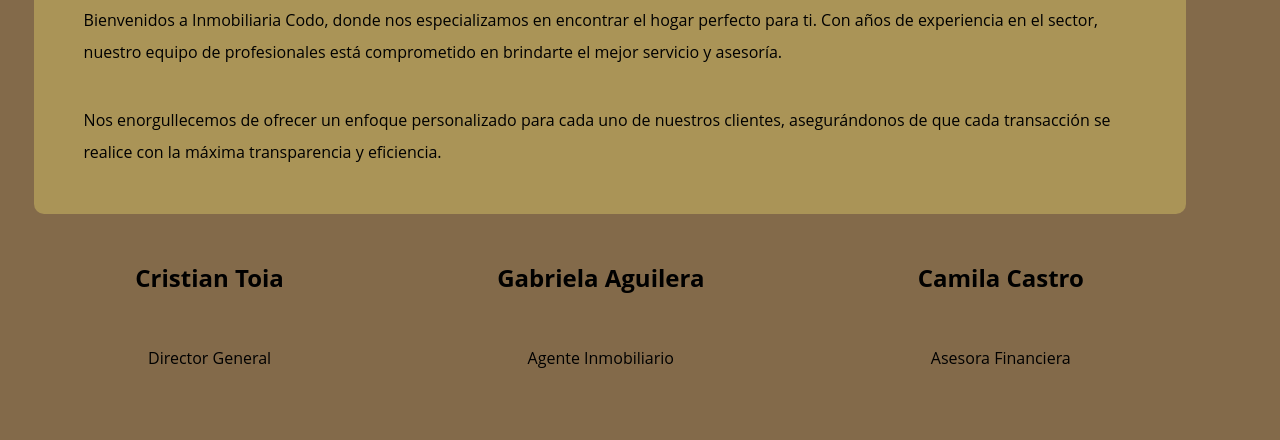
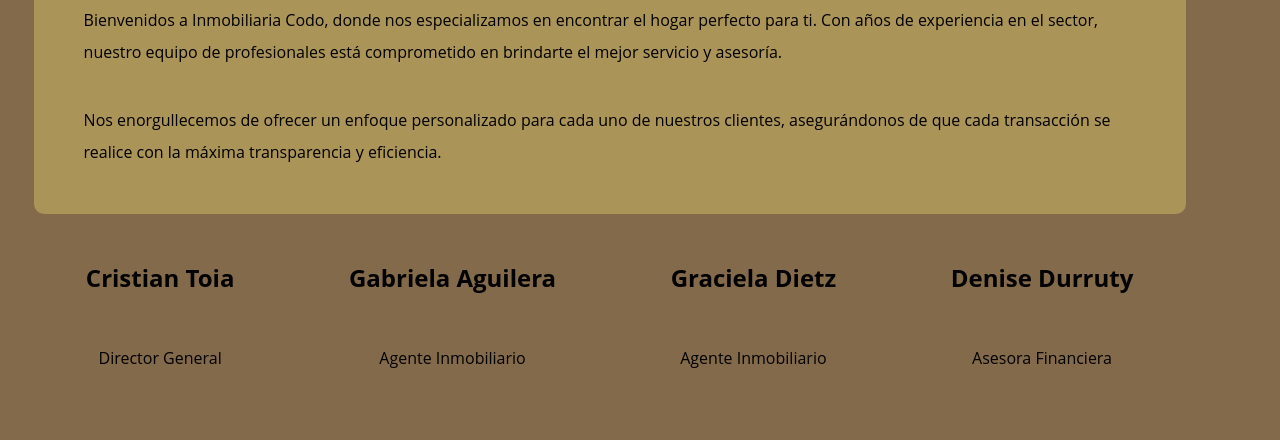
Before and after one commit to cricritoia/grupo1-Front-y-Back, a website: page Grupo1-codo-a-codo2/pages/nosotros.html in a window 1280 px wide. Shown: the part 1023-1463 px from the top of the page. Drawn offline with Linux system fonts and the light colour scheme.

Commit message:
'Cambios en la sección Nosotros'

```diff
--- a/Grupo1-codo-a-codo2/pages/nosotros.html
+++ b/Grupo1-codo-a-codo2/pages/nosotros.html
@@ -45,7 +45,11 @@
                     <p>Agente Inmobiliario</p>
                 </div>
                 <div class="team-member">
-                    <h5>Camila Castro</h5>
+                    <h5>Graciela Dietz</h5>
+                    <p>Agente Inmobiliario</p>
+                </div>
+                <div class="team-member">
+                    <h5>Denise Durruty</h5>
                     <p>Asesora Financiera</p>
                 </div>
             </section>
```
